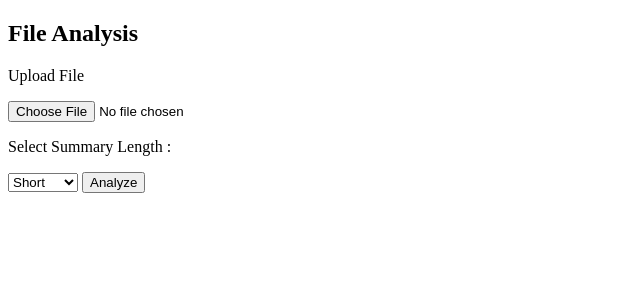
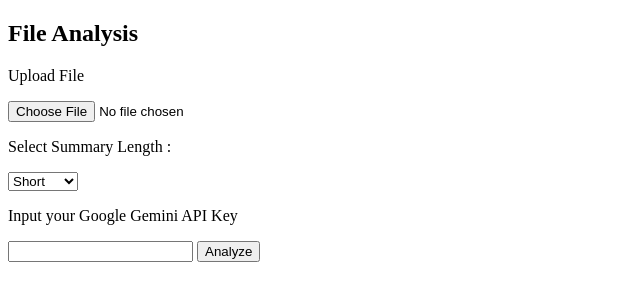
Before and after one commit to arifanalytics/Python-Code, a Flask app: page / in a window 1280 px wide. Shown: the top 301 px of the page, without its empty margins (0-640 px from the left). Run offline with Flask 3, Linux system fonts and the light colour scheme.

Commit message:
Update analyze.html

```diff
--- a/flask_file_gemini/templates/analyze.html
+++ b/flask_file_gemini/templates/analyze.html
@@ -16,6 +16,8 @@
             <option value="5 sentences">Medium</option>
             <option value="long">Long</option>
         </select>
+        <p>Input your Google Gemini API Key</p>
+        <input type="text" name="api_key" id="api_key">
         <input type="submit" value="Analyze">
     </form>
     {% endif %}
```
